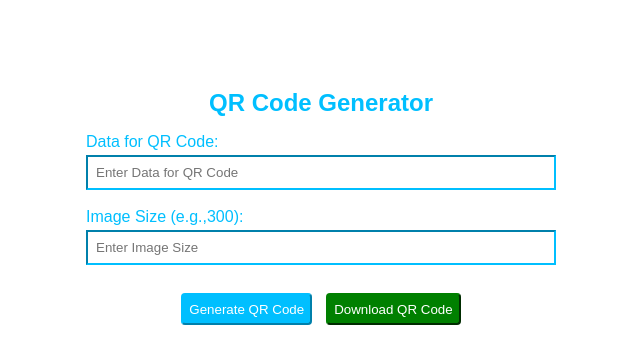
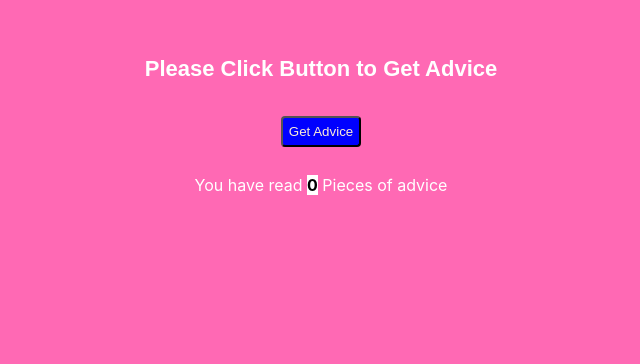
Before and after one commit to Divyaprababalaji/MyFirstProject, a React (Create React App) app: page / in a window 1280 px wide. Shown: the part 196-560 px from the top of the page, without its empty margins (319-959 px from the left). Built offline with nearby package versions, Linux system fonts and the light colour scheme.

Commit message:
Adviceapp

```diff
--- /dev/null
+++ b/src/Advice/Adviceapp.css
@@ -0,0 +1,23 @@
+.advicecontainer{
+    display: flex;
+    justify-content: center;
+    align-items: center;
+    flex-direction: column;
+    margin-top: 18%;
+    color: white;
+    text-align: center;
+}
+body{
+    background-color: hotpink;
+}
+.advicebox{
+    font-family: sans-serif;
+    font-size: 22px;
+}
+.advicebtn{
+    background-color: blue;
+    color: antiquewhite;
+    border-radius: 4px;
+    margin: 12px;
+    padding: 6px;
+}
--- /dev/null
+++ b/src/Advice/Adviceapp.js
@@ -0,0 +1,41 @@
+import "../Advice/Adviceapp.css";
+
+import React, { useEffect, useState } from "react";
+
+function Adviceapp() {
+  const [advice, setAdvice] = useState("Please Click Button to Get Advice");
+  const [count, setCount] = useState(0);
+
+  useEffect(() => {}, []);
+
+  function handlebtnchange() {
+    fetch("https://api.adviceslip.com/aadvice")
+      .then((response) => response.json())
+      .then((json) => {
+        console.log(json);
+        setAdvice(json.slip.advice);
+        setCount((count) => count + 1);
+      })
+      .catch((error) => {
+        console.error(error);
+        alert(error) ;
+        setCount(0);
+      });
+  }
+
+  return (
+    <div className="advicecontainer">
+      <h3 className="advicebox"> {advice}</h3>
+      <button className="advicebtn" onClick={handlebtnchange}>
+        Get Advice
+      </button>
+      <p>
+        You have read{" "}
+        <b style={{ color: "black", backgroundColor: "white" }}>{count}</b>{" "}
+        Pieces of advice
+      </p>
+    </div>
+  );
+}
+
+export default Adviceapp;
--- a/src/App.js
+++ b/src/App.js
@@ -11,6 +11,7 @@ import Userlogin from "./Usercard/Userlogin";
 import { BrowserRouter, Routes, Route } from "react-router-dom";
 import { useEffect, useState } from "react";
 import QRcode from "../src/QRcode/QRcode";
+import Advice from "../src/Advice/Adviceapp"
 
 const App = () => {
   // const [selectedusercardprofiledata, setSelectedusercardprofiledata] =
@@ -55,7 +56,8 @@ const App = () => {
       // <Usercard UsercardProfiledata={Profiledata[2]} Usercardexpdata={Experience[2]} Usercardcurrentcompany={Currentcompany[2]}/> */}
       // {/* <Userlogin/> */}
       <div>
-        <QRcode />
+        {/* <QRcode /> */}
+        <Advice />
       </div>
     // </div>
   );
```
